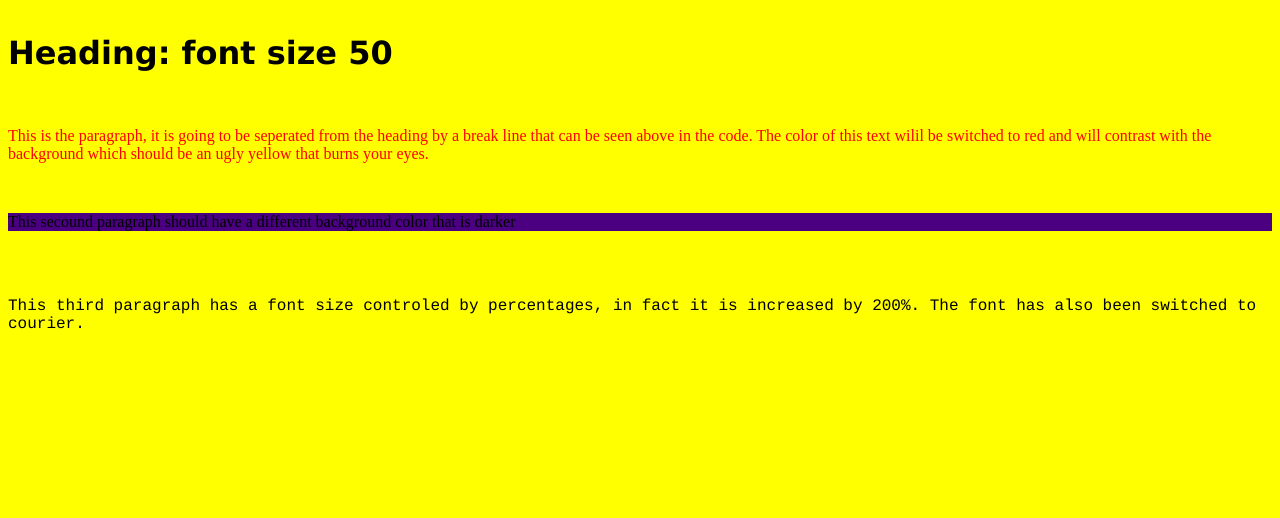
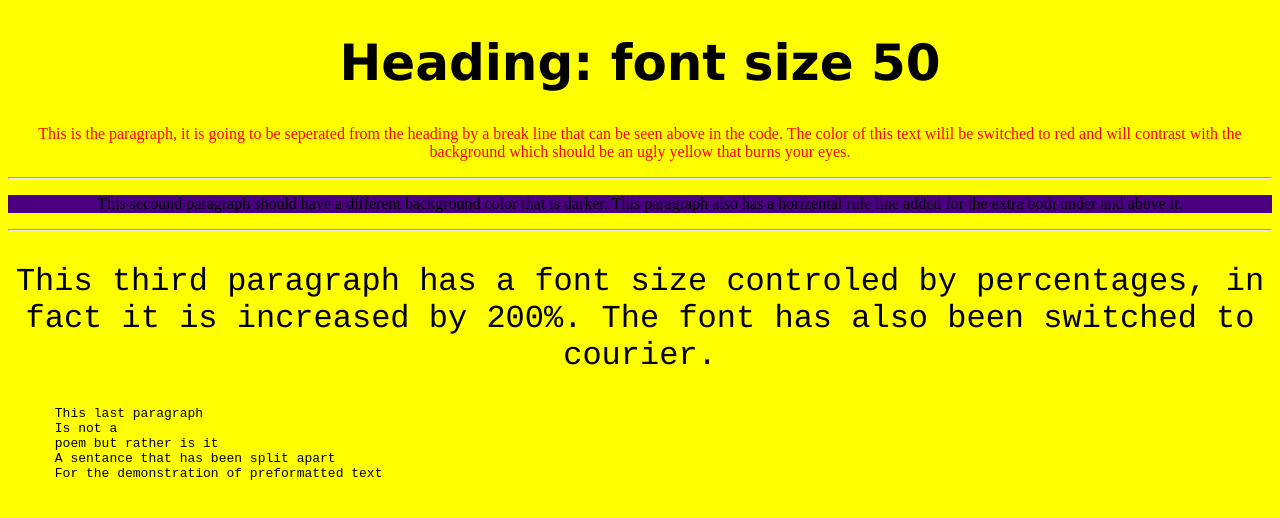
Before and after one commit to Alvin-Ding11/ICS2O-Unit2-04-HTML, a plain HTML site: page index.html in a window 1280 px wide. Drawn offline with Linux system fonts and the light colour scheme.

Commit message:
for screenshot

```diff
--- a/index.html
+++ b/index.html
@@ -7,13 +7,19 @@
     <link href="style.css" rel="stylesheet" type="text/css" />
   </head>
   <body style="background-color:yellow;">
-    <h1 style="font-size:50px;"><h1 style="font-family:verdana;">Heading: font size 50</h1></h1>
-    <br>
-    <p style="color:red;"> This is the paragraph, it is going to be seperated from the heading by a break line that can be seen above in the code. The color of this text wilil be switched to red and will contrast with the background which should be an ugly yellow that burns your eyes. </p>
-    <br>
-    <p style="background-color:indigo;"> This secound paragraph should have a different background color that is darker </p>
-    <br>
-    <p style="font-size:200%;"><p style="font-family:courier;"> This third paragraph has a font size controled by percentages, in fact it is increased by 200%. The font has also been switched to courier.  </p></p>
+    <h1 style="font-size:50px;font-family:verdana;text-align:center;">Heading: font size 50</h1></h1>
+    <p style="color:red;font-family:timesnewroman;text-align:center;"> This is the paragraph, it is going to be seperated from the heading by a break line that can be seen above in the code. The color of this text wilil be switched to red and will contrast with the background which should be an ugly yellow that burns your eyes. </p>
+    <hr>
+    <p style="background-color:indigo;text-align:center;"> This secound paragraph should have a different background color that is darker. This paragraph also has a horizental rule line added for the extra both under and above it. </p>
+    <hr>
+    <p style="font-size:200%;font-family:courier;text-align:center;"> This third paragraph has a font size controled by percentages, in fact it is increased by 200%. The font has also been switched to courier.  </p>
+    <pre>
+      This last paragraph
+      Is not a
+      poem but rather is it
+      A sentance that has been split apart
+      For the demonstration of preformatted text
+    </pre>
     <script src="script.js"></script>
   </body>
 </html>
```
